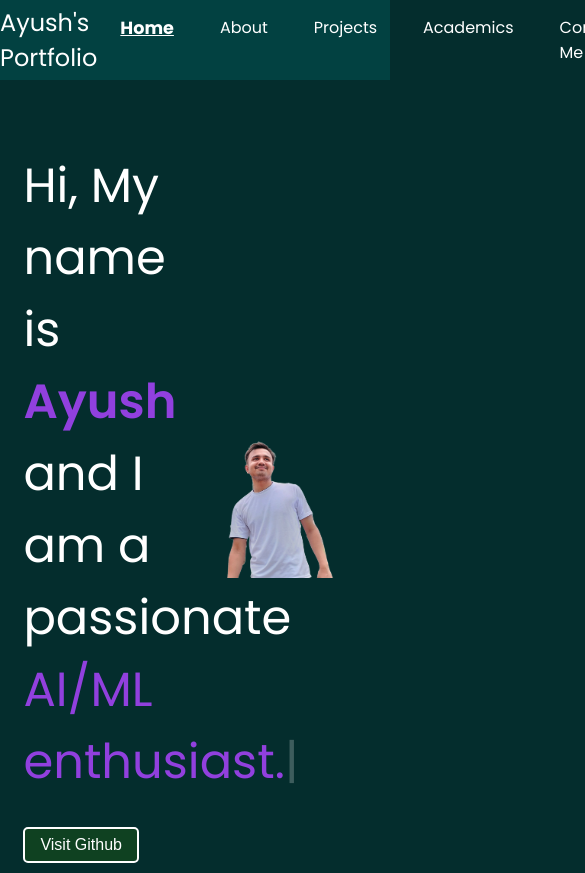
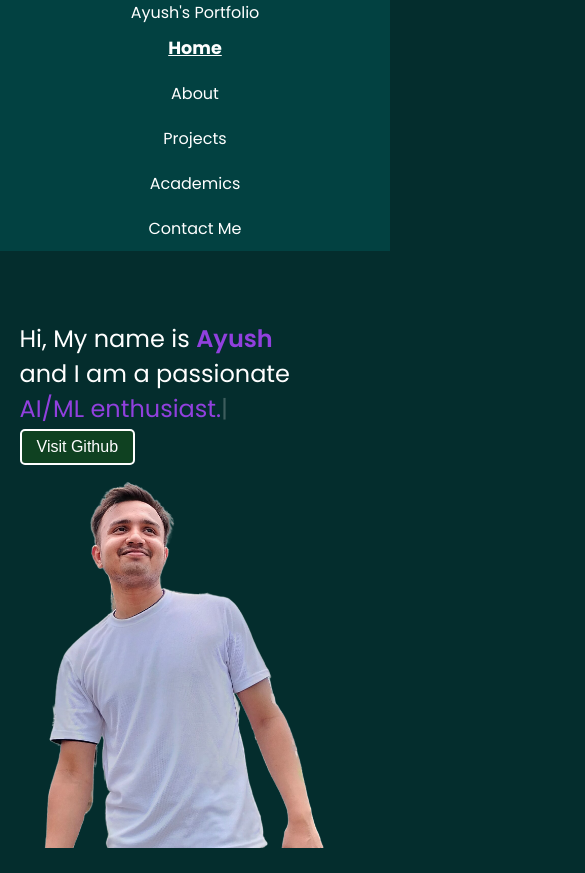
Before and after one commit to ayush-0727/my-portfolio-website, a plain HTML site: page index.html in a window 390 px wide. Shown: the top 873 px of the page, 585 px wide, since content can reach past the window. Drawn offline with nearby package versions, Linux system fonts and the light colour scheme.

Commit message:
added all files

```diff
--- a/style.css
+++ b/style.css
@@ -147,3 +147,96 @@ nav ul li a:hover{
     font-size: 1.1rem;
     text-decoration: underline;
 }
+
+/* Media Queries */
+@media (max-width: 1200px) {
+    .leftSection {
+        font-size: 2.5rem;
+    }
+
+    .rightSection img {
+        width: 90%;
+    }
+
+    .secondSection p {
+        font-size: 1rem;
+    }
+}
+
+@media (max-width: 992px) {
+    nav {
+        flex-direction: column;
+        height: auto;
+    }
+
+    nav ul {
+        flex-direction: column;
+        align-items: flex-start;
+        align-items: center;
+    }
+
+    nav ul li {
+        margin: 10px 0;
+    }
+
+    .firstSection > div {
+        width: 45%;
+    }
+
+    .secondSection p {
+        font-size: 1.1rem;
+    }
+}
+
+@media (max-width: 768px) {
+    .left {
+        font-size: 1.2rem;
+    }
+
+    .firstSection {
+        flex-direction: column;
+    }
+
+    .firstSection > div {
+        width: 80%;
+    }
+
+    .leftSection {
+        font-size: 2rem;
+    }
+
+    .secondSection {
+        width: 85%;
+    }
+
+    .secondSection p {
+        font-size: 1rem;
+    }
+}
+
+@media (max-width: 576px) {
+    nav ul {
+        width: 100%;
+        justify-content: space-around;
+    }
+
+    .left {
+        font-size: 1rem;
+    }
+
+    .firstSection > div {
+        width: 90%;
+    }
+
+    .leftSection {
+        font-size: 1.5rem;
+    }
+
+    .secondSection {
+        width: 95%;
+    }
+
+    .secondSection p {
+        font-size: 0.9rem;
+    }
+}
```
Also changed, not shown: project.html (+1 -1 lines).
